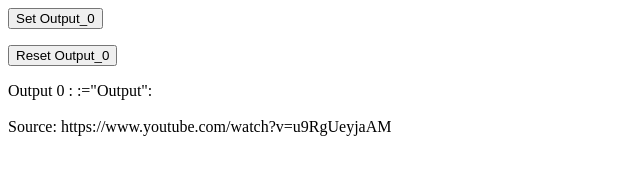
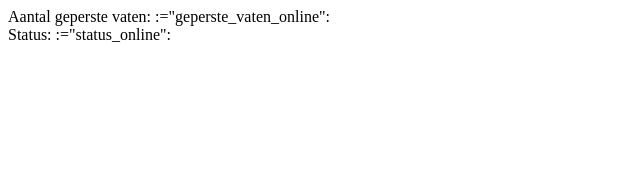
Before and after one commit to BramProvoost/plc, a plain HTML site: page index.html in a window 1280 px wide. Shown: the whole page, without its empty margins (0-640 px from the left). Drawn offline with Linux system fonts and the light colour scheme.

Commit message:
Update index.html

```diff
--- a/index.html
+++ b/index.html
@@ -1,13 +1,34 @@
 <html>
 <!-- AWP_In_Variable Name='"Output_0"' -->
-
+<!-- AWP_In_Variable Name='"geperste_vaten_online"' -->
+<!-- AWP_In_Variable Name='"status_online"' -->
 
     <head>
-        <title>Vatenpers Huiskes</title>
+        <title>Vatenpers-Huiskes</title>
     </head>
 
     <body>
         <meta http-equiv="refresh" content="5" />
+
+
+	Aantal geperste vaten: :="geperste_vaten_online":
+	<br>
+	Status: :="status_online":
+
+	<!--
+	<form>
+            <input type="submit" value="1">
+            <input type="hidden" name='"geperste_vaten_online"' value="1">
+        </form>
+
+
+	<form>
+            <input type="submit" value="2">
+            <input type="hidden" name='"geperste_vaten_online"' value="2">
+        </form>
+	-->
+
+	<!--
         <form>
             <input type="submit" value="Set Output_0">
             <input type="hidden" name='"Output_0"' value="1">
@@ -17,9 +38,11 @@
             <input type="hidden" name='"Output_0"' value="0">
         </form>
 
-        Output 0 : :="Output":
+	Output_0 : :="Output_0":
+	-->
 
-        <br><br>
+	<!--
         Source: https://www.youtube.com/watch?v=u9RgUeyjaAM
+	-->
     </body>
 </html>
```
